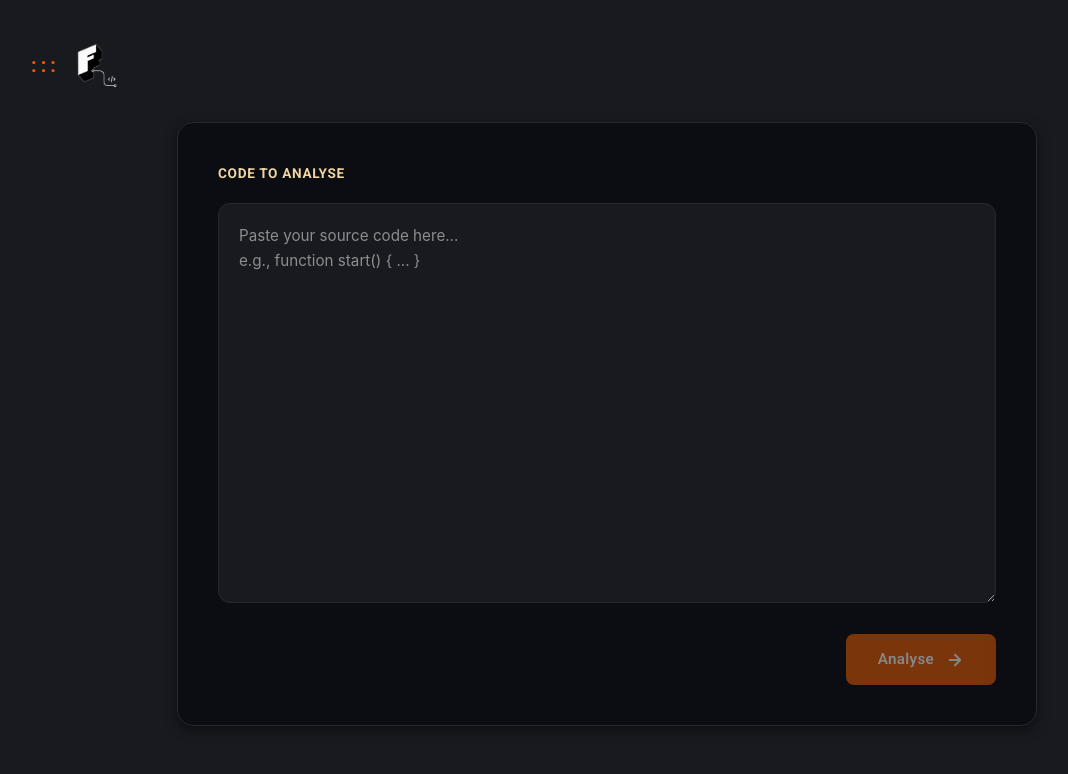
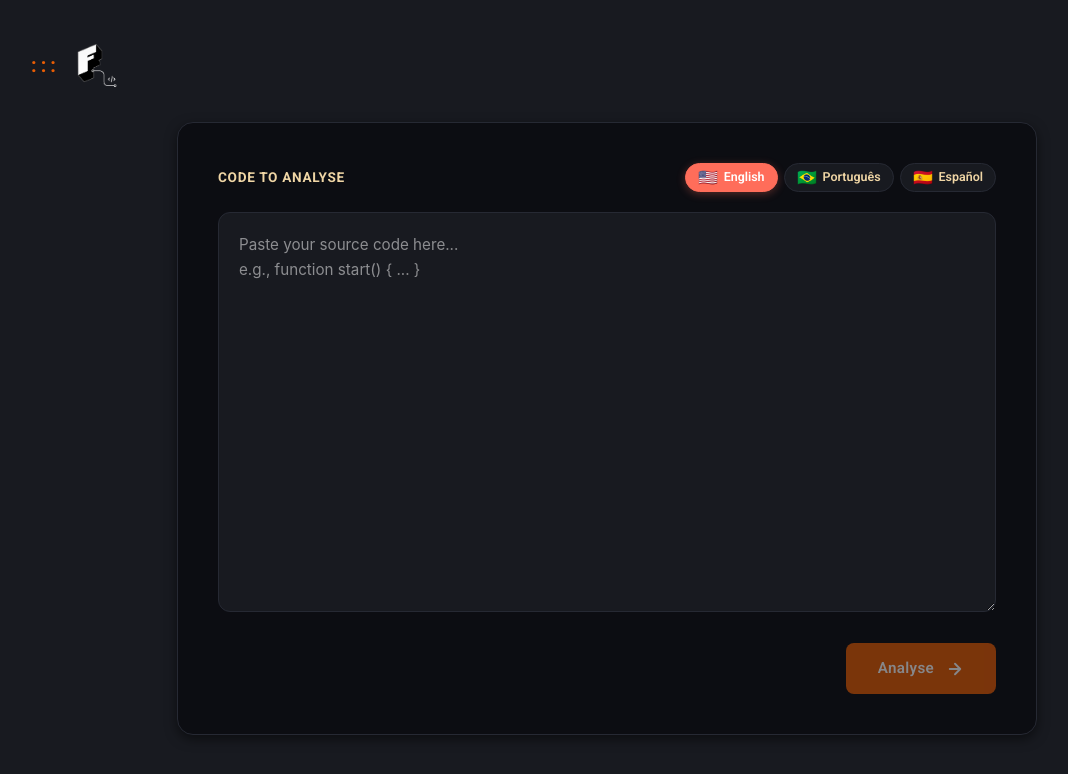
Before and after one commit to MiguelDev-GH/Code-Analyser-and-Visualizer, a React (Vite) app in the folder client/: page / in a window 1280 px wide. Shown: the top 774 px of the page, without its empty margins (33-1101 px from the left). Built offline with nearby package versions, Linux system fonts and the light colour scheme.

Commit message:
feat: persist settings in cookies, fix code highlight alignment, resizable sidebar, language selector on input screen

```diff
--- a/client/src/App.css
+++ b/client/src/App.css
@@ -145,7 +145,8 @@
 }
 
 .sidebar {
-  width: var(--sidebar-width);
+  /* width is set via inline style (resizable) */
+  position: relative;
   border-right: 1px solid var(--border-color);
   background-color: var(--bg-secondary);
   display: flex;
@@ -153,6 +154,25 @@
   padding: 1.5rem;
   flex-shrink: 0;
   z-index: 10;
+}
+
+.sidebar-resizer {
+  position: absolute;
+  top: 0;
+  right: -4px;
+  width: 8px;
+  height: 100%;
+  cursor: col-resize;
+  z-index: 20;
+  background: transparent;
+  transition: background 0.15s;
+}
+
+.sidebar-resizer:hover,
+.sidebar-resizer:active {
+  background: var(--accent-color);
+  opacity: 0.5;
+  border-radius: 4px;
 }
 
 .sidebar-label {
--- a/client/src/App.jsx
+++ b/client/src/App.jsx
@@ -15,30 +15,46 @@ import { useAnalyze } from './hooks/useAnalyze';
 import { useCodeHighlight } from './hooks/useCodeHighlight';
 import { useNodeConnections } from './hooks/useNodeConnections';
 import { useGraphFilter } from './hooks/useGraphFilter.jsx';
+import { useSettings } from './hooks/useSettings';
 
 export default function App() {
   const textareaRef = useRef(null);
   const [inputCode, setInputCode] = useState('');
   const [selectedNode, setSelectedNode] = useState(null);
-  const [language, setLanguage] = useState('english');
-  const [theme, setTheme] = useState('light');
   const [isSettingsOpen, setIsSettingsOpen] = useState(false);
-  const [isExceptionFilterActive, setIsExceptionFilterActive] = useState(false);
-  const [edgeType, setEdgeType] = useState('default');
-  const [edgeWidth, setEdgeWidth] = useState(2);
+
+  // Load all settings from cookies (once on mount)
+  const { initial, persist } = useSettings();
+
+  const [language, setLanguage] = useState(initial.language);
+  const [theme, setTheme] = useState(initial.theme);
+  const [isExceptionFilterActive, setIsExceptionFilterActive] = useState(initial.isExceptionFilterActive);
+  const [edgeType, setEdgeType] = useState(initial.edgeType);
+  const [edgeWidth, setEdgeWidth] = useState(initial.edgeWidth);
+
+  // Wrapped setters that also persist to cookies
+  const handleSetLanguage = (v) => { setLanguage(v); persist('language', v); };
+  const handleSetTheme = (v) => { setTheme(v); persist('theme', v); };
+  const handleSetIsExceptionFilterActive = (v) => { setIsExceptionFilterActive(v); persist('isExceptionFilterActive', v); };
+  const handleSetEdgeType = (v) => { setEdgeType(v); persist('edgeType', v); };
+  const handleSetEdgeWidth = (v) => { setEdgeWidth(v); persist('edgeWidth', v); };
 
   const {
     nodes, setNodes, edges, setEdges,
     layoutDirection, changeLayoutDirection,
     showNodeDescriptions, setShowNodeDescriptions,
     handleAutoFormat, onNodesChange, onEdgesChange,
-  } = useGraphState();
+  } = useGraphState(initial);
+
+  // Wrapped setters for graph state settings
+  const handleSetShowNodeDescriptions = (v) => { setShowNodeDescriptions(v); persist('showNodeDescriptions', v); };
+  const handleChangeLayoutDirection = (v) => { changeLayoutDirection(v); persist('layoutDirection', v); };
 
   const { loading, detectedLanguage, lineCount, codeTitle, isAnalyzed, analyze } = useAnalyze({
     inputCode, language, layoutDirection, showNodeDescriptions,
   });
 
-  const highlightLines = useCodeHighlight(selectedNode, inputCode, textareaRef);
+  const highlightLines = useCodeHighlight(selectedNode, inputCode);
   const { previousNodes, nextDirectNodes, nextExceptionNodes } = useNodeConnections(selectedNode, nodes, edges);
   const { filteredNodes, filteredEdges } = useGraphFilter(nodes, edges, {
     isExceptionFilterActive, edgeType, edgeWidth, showNodeDescriptions,
@@ -53,7 +69,11 @@ export default function App() {
   if (!isAnalyzed) {
     return (
       <div className="app-container dark-theme">
-        <InputScreen inputCode={inputCode} setInputCode={setInputCode} onAnalyze={handleAnalyze} loading={loading} />
+        <InputScreen
+          inputCode={inputCode} setInputCode={setInputCode}
+          onAnalyze={handleAnalyze} loading={loading}
+          language={language} setLanguage={handleSetLanguage}
+        />
       </div>
     );
   }
@@ -61,12 +81,12 @@ export default function App() {
   return (
     <div className={`app-container ${theme === 'dark' ? 'dark-theme' : ''}`}>
       <Header
-        codeTitle={codeTitle} language={language} setLanguage={setLanguage}
+        codeTitle={codeTitle}
         detectedLanguage={detectedLanguage} lineCount={lineCount} loading={loading}
         handleAutoFormat={handleAutoFormat} layoutDirection={layoutDirection}
-        changeLayoutDirection={changeLayoutDirection}
+        changeLayoutDirection={handleChangeLayoutDirection}
         isExceptionFilterActive={isExceptionFilterActive}
-        setIsExceptionFilterActive={setIsExceptionFilterActive}
+        setIsExceptionFilterActive={handleSetIsExceptionFilterActive}
         setIsSettingsOpen={setIsSettingsOpen}
       />
 
@@ -103,10 +123,10 @@ export default function App() {
 
       <SettingsPanel
         isOpen={isSettingsOpen} onClose={() => setIsSettingsOpen(false)}
-        theme={theme} setTheme={setTheme}
-        showNodeDescriptions={showNodeDescriptions} setShowNodeDescriptions={setShowNodeDescriptions}
-        edgeType={edgeType} setEdgeType={setEdgeType}
-        edgeWidth={edgeWidth} setEdgeWidth={setEdgeWidth}
+        theme={theme} setTheme={handleSetTheme}
+        showNodeDescriptions={showNodeDescriptions} setShowNodeDescriptions={handleSetShowNodeDescriptions}
+        edgeType={edgeType} setEdgeType={handleSetEdgeType}
+        edgeWidth={edgeWidth} setEdgeWidth={handleSetEdgeWidth}
       />
     </div>
   );
--- a/client/src/InputScreen.css
+++ b/client/src/InputScreen.css
@@ -59,15 +59,69 @@
   box-shadow: 0 12px 32px rgba(0, 0, 0, 0.5);
 }
 
+.input-top-bar {
+  display: flex;
+  align-items: center;
+  justify-content: space-between;
+  margin-bottom: 1.25rem;
+  gap: 1rem;
+  flex-wrap: wrap;
+}
+
 .input-label {
   font-size: 0.85rem;
   font-weight: 700;
   color: var(--text-secondary);
   text-transform: uppercase;
   letter-spacing: 0.05em;
-  margin-bottom: 1.25rem;
+  margin: 0;
   display: block;
 }
+
+/* Language pill buttons */
+.language-selector-group {
+  display: flex;
+  gap: 0.4rem;
+}
+
+.lang-option-btn {
+  display: flex;
+  align-items: center;
+  gap: 0.35rem;
+  padding: 0.35rem 0.75rem;
+  border-radius: 999px;
+  border: 1px solid var(--border-color);
+  background-color: var(--bg-primary);
+  color: var(--text-secondary);
+  font-size: 0.78rem;
+  font-weight: 600;
+  cursor: pointer;
+  transition: all 0.18s ease;
+  font-family: inherit;
+}
+
+.lang-option-btn:hover {
+  border-color: var(--accent-color);
+  color: var(--text-primary);
+  background-color: var(--bg-secondary);
+}
+
+.lang-option-btn.active {
+  background-color: var(--accent-color);
+  border-color: var(--accent-color);
+  color: #fff;
+  box-shadow: 0 2px 8px rgba(255, 109, 90, 0.3);
+}
+
+.lang-flag {
+  font-size: 1rem;
+  line-height: 1;
+}
+
+.lang-label {
+  line-height: 1;
+}
+
 
 .input-textarea-wrapper {
   position: relative;
--- a/client/src/InputScreen.jsx
+++ b/client/src/InputScreen.jsx
@@ -2,7 +2,13 @@ import React from 'react';
 import './InputScreen.css';
 import logo from "./assets/logowb.png"
 
-export default function InputScreen({ inputCode, setInputCode, onAnalyze, loading }) {
+const LANGUAGES = [
+  { value: 'english',    label: 'English',    flag: '🇺🇸' },
+  { value: 'portuguese', label: 'Português',  flag: '🇧🇷' },
+  { value: 'spanish',    label: 'Español',    flag: '🇪🇸' },
+];
+
+export default function InputScreen({ inputCode, setInputCode, onAnalyze, loading, language, setLanguage }) {
   return (
     <div className="input-screen-container">
       <div className="input-screen-header">
@@ -19,7 +25,25 @@ export default function InputScreen({ inputCode, setInputCode, onAnalyze, loadin
           </div>
         ) : (
           <div className="input-box-wrapper">
-            <label className="input-label">CODE TO ANALYSE</label>
+            <div className="input-top-bar">
+              <label className="input-label">CODE TO ANALYSE</label>
+
+              {/* Language selector */}
+              <div className="language-selector-group">
+                {LANGUAGES.map((lang) => (
+                  <button
+                    key={lang.value}
+                    className={`lang-option-btn ${language === lang.value ? 'active' : ''}`}
+                    onClick={() => setLanguage(lang.value)}
+                    title={lang.label}
+                  >
+                    <span className="lang-flag">{lang.flag}</span>
+                    <span className="lang-label">{lang.label}</span>
+                  </button>
+                ))}
+              </div>
+            </div>
+
             <div className="input-textarea-wrapper">
               <textarea
                 className="main-codeInput"
@@ -27,7 +51,7 @@ export default function InputScreen({ inputCode, setInputCode, onAnalyze, loadin
                 onChange={(e) => setInputCode(e.target.value)}
                 spellCheck="false"
                 autoCorrect="off"
-                placeholder="Paste your source code here...&#10;e.g., function start() { ... }"
+                placeholder={"Paste your source code here...\ne.g., function start() { ... }"}
               />
             </div>
             <button
--- a/client/src/hooks/useGraphState.js
+++ b/client/src/hooks/useGraphState.js
@@ -2,11 +2,11 @@ import { useState, useRef, useEffect, useCallback } from 'react';
 import { applyNodeChanges, applyEdgeChanges } from 'reactflow';
 import { getLayoutedElements } from '../lib/layout';
 
-export function useGraphState() {
+export function useGraphState(initial = {}) {
   const [nodes, setNodes] = useState([]);
   const [edges, setEdges] = useState([]);
-  const [layoutDirection, setLayoutDirection] = useState('LR');
-  const [showNodeDescriptions, setShowNodeDescriptions] = useState(false);
+  const [layoutDirection, setLayoutDirection] = useState(initial.layoutDirection ?? 'LR');
+  const [showNodeDescriptions, setShowNodeDescriptions] = useState(initial.showNodeDescriptions ?? false);
 
   const nodesRef = useRef([]);
   const edgesRef = useRef([]);
--- /dev/null
+++ b/client/src/hooks/useSettings.js
@@ -0,0 +1,72 @@
+/**
+ * useSettings – persists all user preferences in cookies.
+ *
+ * Cookie format: "key=value; max-age=31536000; path=/"
+ * (1 year expiry, available on every path)
+ */
+
+const COOKIE_MAX_AGE = 60 * 60 * 24 * 365; // 1 year in seconds
+
+// ---------- helpers ----------
+
+function getCookie(name) {
+  const match = document.cookie
+    .split('; ')
+    .find((row) => row.startsWith(name + '='));
+  return match ? decodeURIComponent(match.split('=')[1]) : null;
+}
+
+function setCookie(name, value) {
+  document.cookie = `${name}=${encodeURIComponent(value)}; max-age=${COOKIE_MAX_AGE}; path=/`;
+}
+
+// ---------- defaults ----------
+
+const DEFAULTS = {
+  theme: 'light',
+  language: 'english',
+  showNodeDescriptions: false,
+  edgeType: 'default',
+  edgeWidth: 2,
+  layoutDirection: 'LR',
+  isExceptionFilterActive: false,
+};
+
+// ---------- read all cookies once at module load ----------
+
+function readAll() {
+  return {
+    theme: getCookie('setting_theme') ?? DEFAULTS.theme,
+    language: getCookie('setting_language') ?? DEFAULTS.language,
+    showNodeDescriptions:
+      getCookie('setting_showNodeDescriptions') === null
+        ? DEFAULTS.showNodeDescriptions
+        : getCookie('setting_showNodeDescriptions') === 'true',
+    edgeType: getCookie('setting_edgeType') ?? DEFAULTS.edgeType,
+    edgeWidth: getCookie('setting_edgeWidth')
+      ? Number(getCookie('setting_edgeWidth'))
+      : DEFAULTS.edgeWidth,
+    layoutDirection:
+      getCookie('setting_layoutDirection') ?? DEFAULTS.layoutDirection,
+    isExceptionFilterActive:
+      getCookie('setting_isExceptionFilterActive') === null
+        ? DEFAULTS.isExceptionFilterActive
+        : getCookie('setting_isExceptionFilterActive') === 'true',
+  };
+}
+
+// ---------- public API ----------
+
+/**
+ * Returns the initial values for all settings (read from cookies) plus
+ * a `persist(key, value)` function to call whenever a setting changes.
+ */
+export function useSettings() {
+  const initial = readAll();
+
+  function persist(key, value) {
+    setCookie(`setting_${key}`, value);
+  }
+
+  return { initial, persist };
+}
```
Also changed, not shown: client/src/components/Header.jsx (+1 -6 lines), client/src/components/Sidebar.jsx (+92 -9 lines), client/src/hooks/useCodeHighlight.js (+2 -8 lines).
